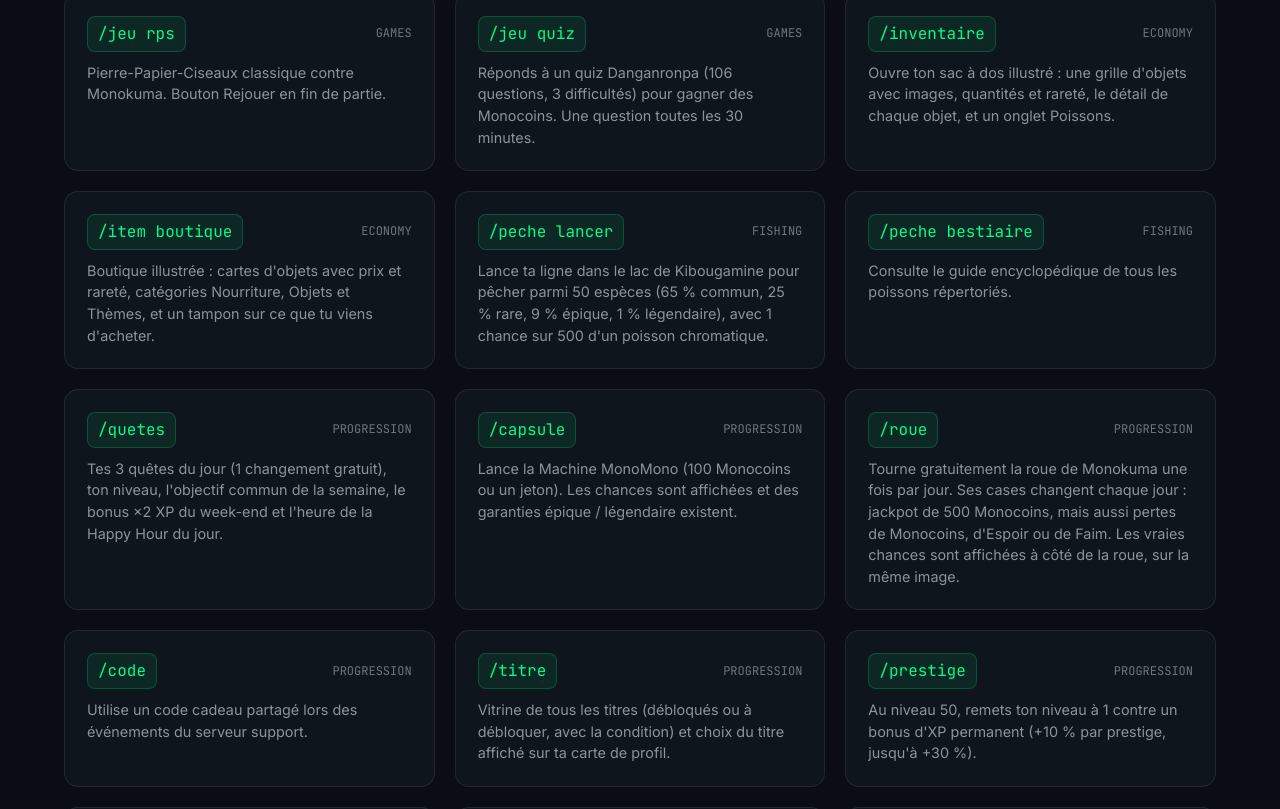
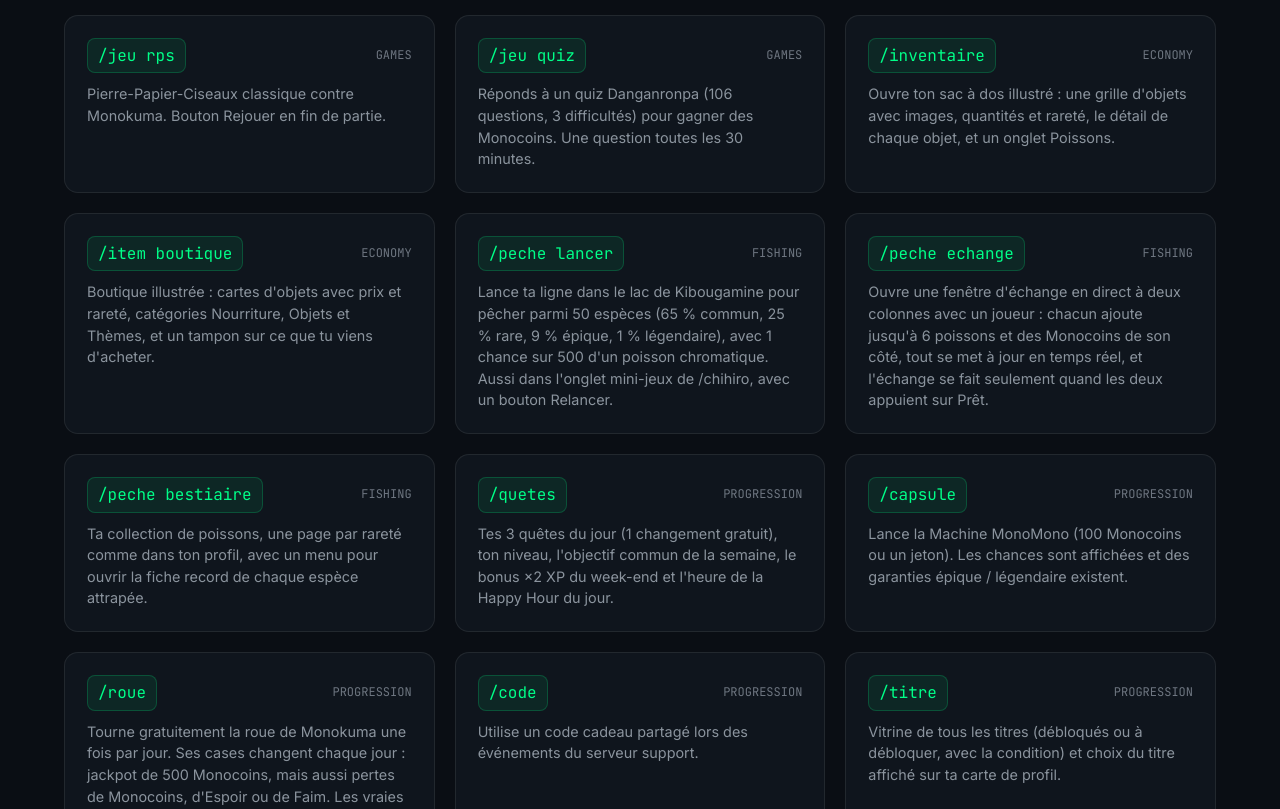
Before and after one commit to Kitsoune/Chihiro-IA-Docs, a plain HTML site: page index.html in a window 1280 px wide. Shown: the part 2704-3513 px from the top of the page. Drawn offline with Linux system fonts and the light colour scheme.

Commit message:
docs(fishing): document live trades, the new bestiary and the games tab

```diff
--- a/app.js
+++ b/app.js
@@ -35,8 +35,8 @@ const commandsData = [
     name: "/chihiro",
     category: "tamagotchi",
     desc: {
-      fr: "Ouvre l'e-Handbook interactif avec les 9 raccourcis rapides (profil, jeux, boutique, Mode École, etc.). La chambre se salit quand tu joues : nettoie les cacas avant que la jauge de Désespoir atteigne 10, sinon Chihiro meurt. Un Monokuma se cache parfois dans la chambre : trouve le bon côté pour gagner 10 Monocoins (3 par jour, 30 à trouver). Les mini-jeux lancés d'ici s'ouvrent dans le même message, avec un bouton Retour en fin de partie.",
-      en: "Opens the interactive e-Handbook dashboard with 9 quick shortcuts. The room gets dirty as you play: clean up the poop before the Despair gauge reaches 10, or Chihiro dies. Monokuma sometimes hides in the room: pick the right side to win 10 Monocoins (3 a day, 30 to find). Mini-games started from here open in the same message, with a Back button at the end of the game."
+      fr: "Ouvre l'e-Handbook interactif avec les 8 raccourcis rapides (profil, jeux, boutique, etc.). L'onglet mini-jeux contient aussi la pêche et le Mode École. La chambre se salit quand tu joues : nettoie les cacas avant que la jauge de Désespoir atteigne 10, sinon Chihiro meurt. Un Monokuma se cache parfois dans la chambre : trouve le bon côté pour gagner 10 Monocoins (3 par jour, 30 à trouver). Les mini-jeux lancés d'ici s'ouvrent dans le même message, avec un bouton Retour en fin de partie.",
+      en: "Opens the interactive e-Handbook dashboard with 8 quick shortcuts. The mini-games tab also holds fishing and School Mode. The room gets dirty as you play: clean up the poop before the Despair gauge reaches 10, or Chihiro dies. Monokuma sometimes hides in the room: pick the right side to win 10 Monocoins (3 a day, 30 to find). Mini-games started from here open in the same message, with a Back button at the end of the game."
     }
   },
   {
@@ -139,16 +139,24 @@ const commandsData = [
     name: "/peche lancer",
     category: "fishing",
     desc: {
-      fr: "Lance ta ligne dans le lac de Kibougamine pour pêcher parmi 50 espèces (65 % commun, 25 % rare, 9 % épique, 1 % légendaire), avec 1 chance sur 500 d'un poisson chromatique.",
-      en: "Cast your fishing rod into the Lake of Hope to catch one of 50 species (65% common, 25% rare, 9% epic, 1% legendary), with a 1 in 500 chance of a chromatic fish."
+      fr: "Lance ta ligne dans le lac de Kibougamine pour pêcher parmi 50 espèces (65 % commun, 25 % rare, 9 % épique, 1 % légendaire), avec 1 chance sur 500 d'un poisson chromatique. Aussi dans l'onglet mini-jeux de /chihiro, avec un bouton Relancer.",
+      en: "Cast your fishing rod into the Lake of Hope to catch one of 50 species (65% common, 25% rare, 9% epic, 1% legendary), with a 1 in 500 chance of a chromatic fish. Also in the mini-games tab of /chihiro, with a Cast again button."
+    }
+  },
+  {
+    name: "/peche echange",
+    category: "fishing",
+    desc: {
+      fr: "Ouvre une fenêtre d'échange en direct à deux colonnes avec un joueur : chacun ajoute jusqu'à 6 poissons et des Monocoins de son côté, tout se met à jour en temps réel, et l'échange se fait seulement quand les deux appuient sur Prêt.",
+      en: "Opens a live two-column trade window with another player: each adds up to 6 fish and some Monocoins on their side, everything updates in real time, and the trade only happens when both press Ready."
     }
   },
   {
     name: "/peche bestiaire",
     category: "fishing",
     desc: {
-      fr: "Consulte le guide encyclopédique de tous les poissons répertoriés.",
-      en: "View your fishing encyclopedia and discovery progress."
+      fr: "Ta collection de poissons, une page par rareté comme dans ton profil, avec un menu pour ouvrir la fiche record de chaque espèce attrapée.",
+      en: "Your fish collection, one page per rarity like on your profile, with a menu to open the record card of every species you caught."
     }
   },
   {
@@ -422,7 +430,7 @@ const legalDocs = {
       <h2>Key Features</h2>
       <ul>
         <li><strong>Persistent Tamagotchi:</strong> Feed your Chihiro, put him to bed, clean his room, and nurture his Hope, Hunger & Despair gauges.</li>
-        <li><strong>e-Handbook Dashboard v2:</strong> Use <code>/chihiro</code> to open a streamlined, interactive control panel with 9 fast shortcuts.</li>
+        <li><strong>e-Handbook Dashboard v2:</strong> Use <code>/chihiro</code> to open a streamlined, interactive control panel with 8 fast shortcuts.</li>
         <li><strong>Danganronpa Mini-Games:</strong> Non-Stop Debates, Rebuttal Showdowns, Hangman's Gambit, and Tic-Tac-Toe against Chiaki Nanami.</li>
         <li><strong>Economy & Collecting:</strong> Earn Monocoins, fish unique species in the Lake of Hope (including rare chromatic fish) and try your luck at the MonoMono Machine.</li>
         <li><strong>School Mode:</strong> Send classmates to gather materials in 10 Hope's Peak rooms, keep the school clean, craft tools and parts, and build the 10 Monokuma backups from School Mode.</li>
@@ -578,7 +586,7 @@ const i18nTexts = {
   "features_title": { fr: "Une immersion complète dans l'Espoir", en: "Complete immersion in Hope" },
   "features_desc": { fr: "Développé pour apporter l'ambiance authentique de Kibougamine avec une interface ultra-moderne.", en: "Built to bring the authentic Hope's Peak vibe with state-of-the-art Discord components." },
   "feat1_title": { fr: "e-Handbook & Tamagotchi", en: "e-Handbook & Tamagotchi" },
-  "feat1_desc": { fr: "Dashboard interactif /chihiro avec 9 raccourcis rapides, jauges d'Espoir/Faim/Désespoir, thèmes de personnages et cartes de profil V2.", en: "Interactive /chihiro dashboard with 9 shortcuts, Hope/Hunger/Despair gauges, character themes, and custom V2 profile cards." },
+  "feat1_desc": { fr: "Dashboard interactif /chihiro avec 8 raccourcis rapides, jauges d'Espoir/Faim/Désespoir, thèmes de personnages et cartes de profil V2.", en: "Interactive /chihiro dashboard with 8 shortcuts, Hope/Hunger/Despair gauges, character themes, and custom V2 profile cards." },
   "feat2_title": { fr: "Mini-Jeux & Débats de Classe", en: "Class Trials & Mini-Games" },
   "feat2_desc": { fr: "Défiez Monokuma en Débat Non-Stop, duel de réfutation, jeu du pendu ou morpion contre Chiaki Nanami.", en: "Battle Monokuma in Non-Stop Debates, Rebuttal Showdowns, Hangman's Gambit, or Tic-Tac-Toe against Chiaki Nanami." },
   "feat3_title": { fr: "Lac de l'Espoir & Capsules", en: "Lake of Hope & Capsules" },
--- a/index.html
+++ b/index.html
@@ -128,7 +128,7 @@
           <div class="feature-icon"><i class="fa-solid fa-id-card"></i></div>
           <h3 class="feature-title" data-i18n="feat1_title">e-Handbook & Tamagotchi</h3>
           <p class="feature-text" data-i18n="feat1_desc">
-            Dashboard interactif /chihiro avec 9 raccourcis rapides, jauges d'Espoir/Faim, thèmes de personnages et cartes de profil V2.
+            Dashboard interactif /chihiro avec 8 raccourcis rapides, jauges d'Espoir/Faim, thèmes de personnages et cartes de profil V2.
           </p>
         </div>
 
```
